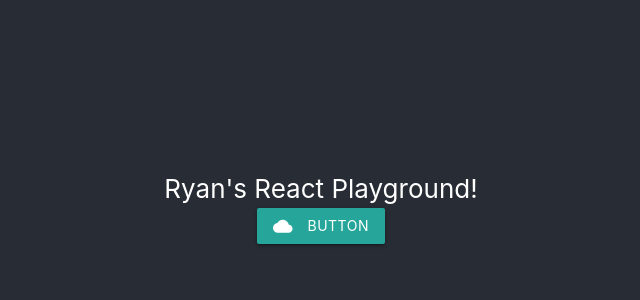
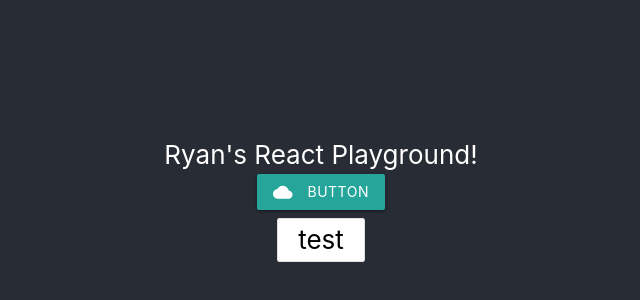
Before and after one commit to ryan2445/react-playground, a React (Create React App) app in the folder client/: page / in a window 1280 px wide. Shown: the part 194-494 px from the top of the page, without its empty margins (319-959 px from the left). Built offline with nearby package versions, Linux system fonts and the light colour scheme.

Commit message:
Messing with components/data

```diff
--- a/client/src/App.css
+++ b/client/src/App.css
@@ -11,4 +11,8 @@
     justify-content: center;
     font-size: calc(10px + 2vmin);
     color: white;
-  }
+}
+
+.Notes-list {
+    color: black;
+}
--- a/client/src/App.js
+++ b/client/src/App.js
@@ -1,4 +1,18 @@
 import './App.css';
+import React, { useState } from 'react'
+
+function NotesList() {
+    const [notes, setNotes] = useState(1)
+
+    return (
+        <div className="Notes-list">
+            <ul className="collection">
+
+            <li className="collection-item">test</li>
+            </ul>
+        </div>
+    )
+}
 
 function App() {
   return (
@@ -6,6 +20,7 @@ function App() {
         <header className="App-header">
             Ryan's React Playground!
             <div className="waves-effect waves-light btn"><i className="material-icons left">cloud</i>button</div>
+            <NotesList />
         </header>
     </div>
   );
```
Also changed, not shown: 1 other file (tests, documents, lock files or other folders).
